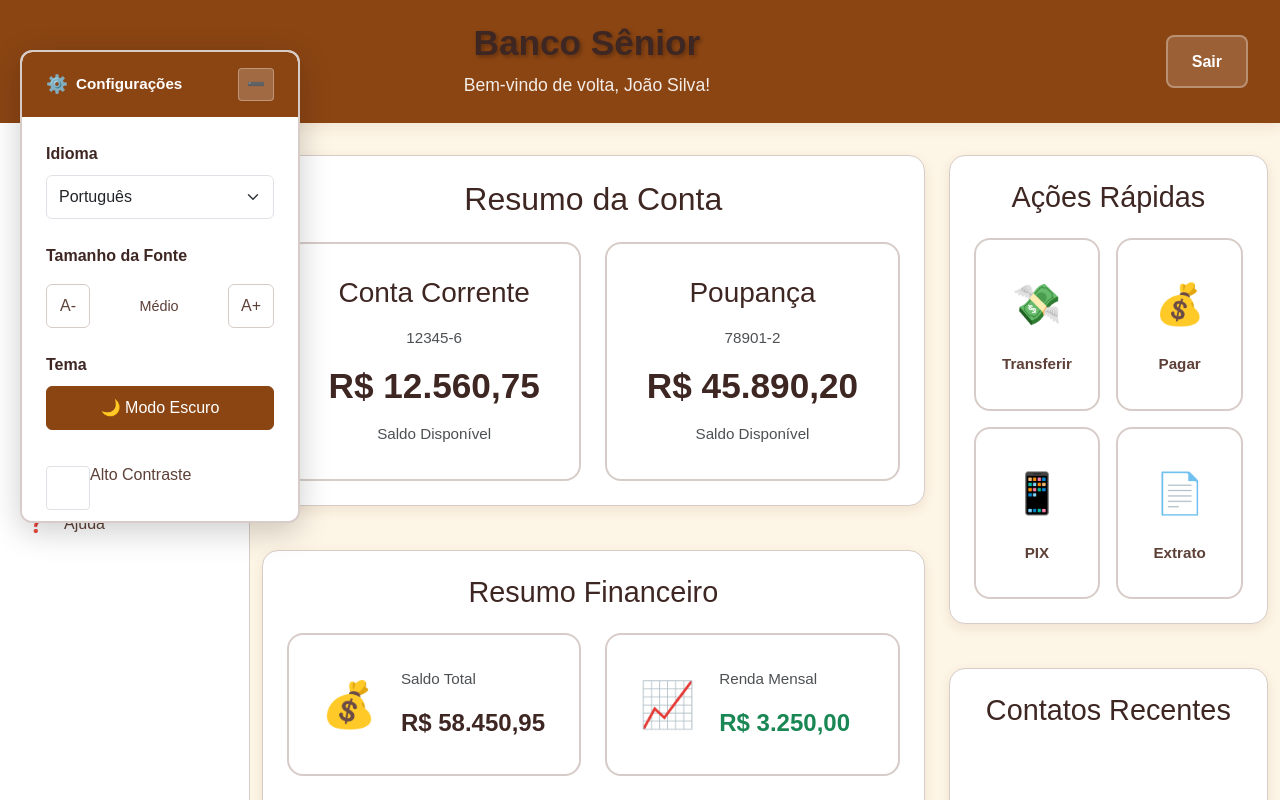
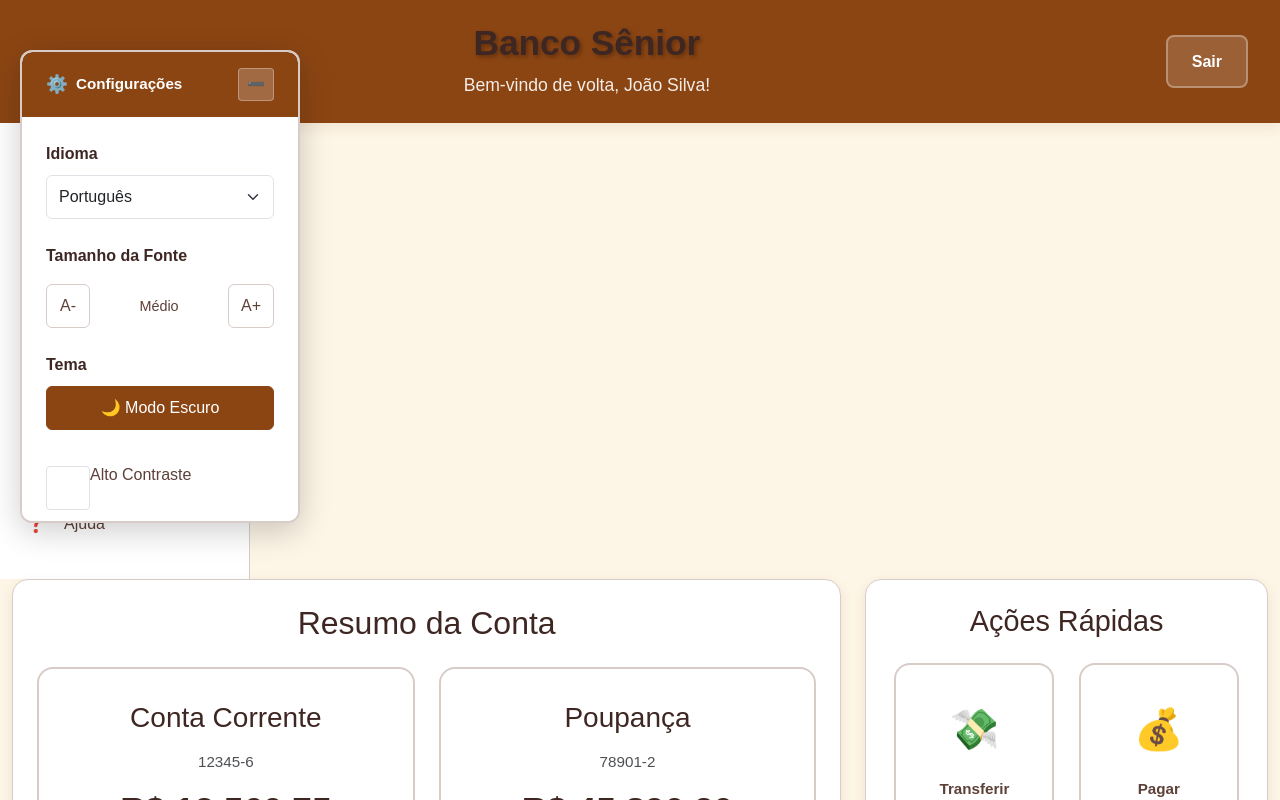
Before and after one commit to BssEric/Banco-S-nior---Facilitador-de-Transa-es, a React (Vite) app: page / in a window 1280 px wide. Shown: the top 800 px of the page. Built offline with nearby package versions, Linux system fonts and the light colour scheme.

Commit message:
Atualizar o App.jsx

```diff
--- a/src/App.jsx
+++ b/src/App.jsx
@@ -24,9 +24,10 @@ function AppContent() {
   return (
     <div className="app">
       <Header />
-      <main className="main-content">
+      <div className="main-container">
+        <div className="content-wrapper">
           <Navigation />
-        <div className="content-area">
+          <div className="main-content-area">
             <div className="container-fluid">
               <div className="row justify-content-center">
                 <div className="col-12 col-xxl-10">
@@ -52,7 +53,8 @@ function AppContent() {
               </div>
             </div>
           </div>
-      </main>
+        </div>
+      </div>
       <AccessibilityControls />
     </div>
   );
```
Lines whose indentation alone changed are shown as unchanged.
